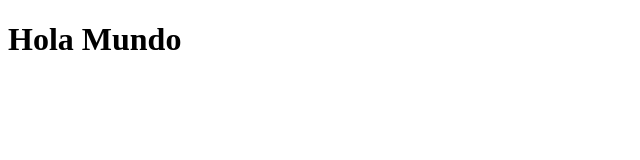
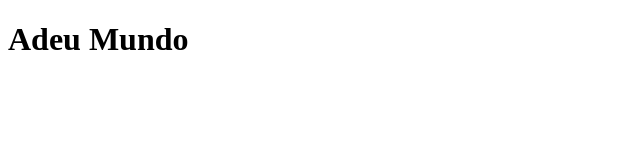
Before and after one commit to merinoesp/webhtml, a plain HTML site: page index.html in a window 1280 px wide. Shown: the whole page, without its empty margins (0-640 px from the left). Drawn offline with Linux system fonts and the light colour scheme.

Commit message:
Update index.html

```diff
--- a/index.html
+++ b/index.html
@@ -8,7 +8,7 @@
 <body>
 
     <h1>
-        Hola Mundo
+        Adeu Mundo
     </h1>
 
 </body>
```
